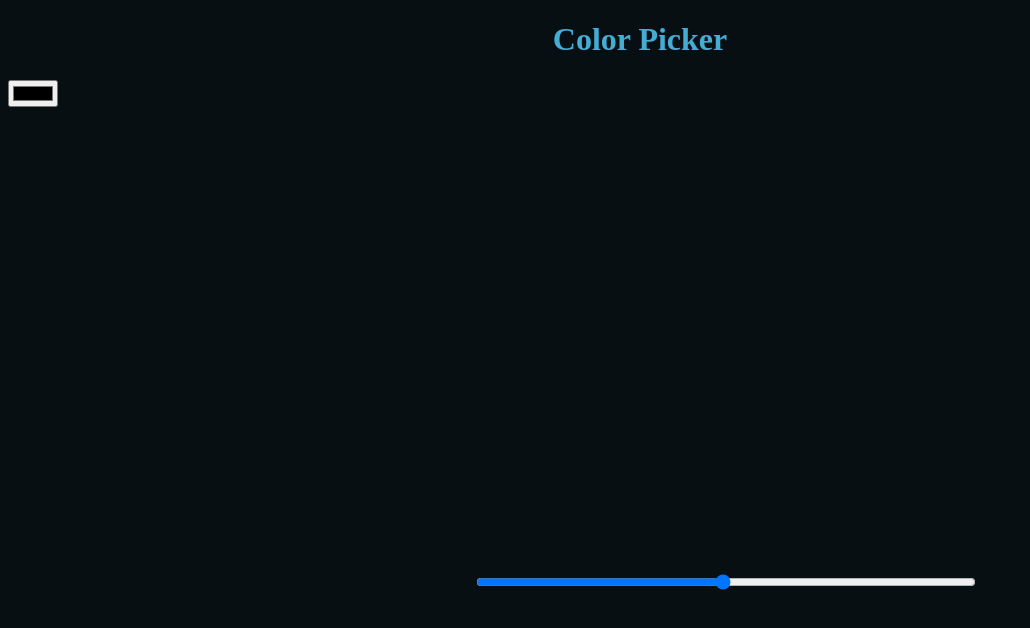
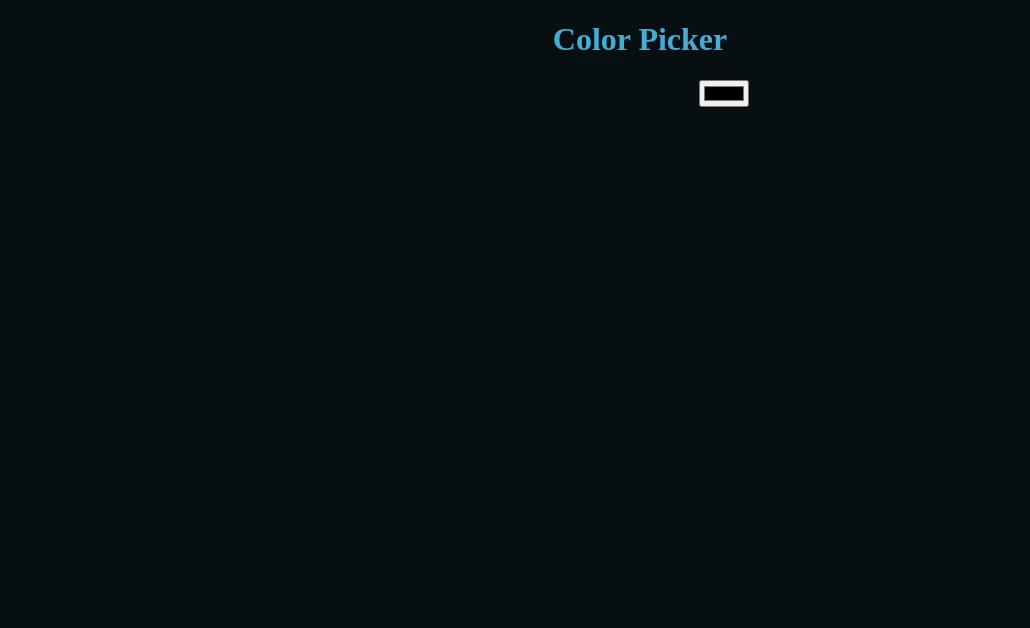
Before and after one commit to MBlaser360/colorPicker, a plain HTML site: page index.html in a window 1280 px wide. Shown: the whole page, without its empty margins (0-1030 px from the left). Drawn offline with Linux system fonts and the light colour scheme.

Commit message:
Removed slider and associated CSS

```diff
--- a/index.html
+++ b/index.html
@@ -12,9 +12,9 @@
 
 
   <div class="slidecontainer" id="slider">
-    <input type="range" min="1" max="100" value="50" class="slider" id="myRange">
 
     <input name="Color Picker" type="color" id="rgbcolorpicker">
+
   </div>
 
 </body>
--- a/style.css
+++ b/style.css
@@ -9,12 +9,12 @@ body {
 
 /* The slider */
 
-.slider {
+
+div {
   width: 500px;
   height: 1000px;
   display: block;
   text-align: center;
   position: absolute;
   left: 37%;
-
 }
```
